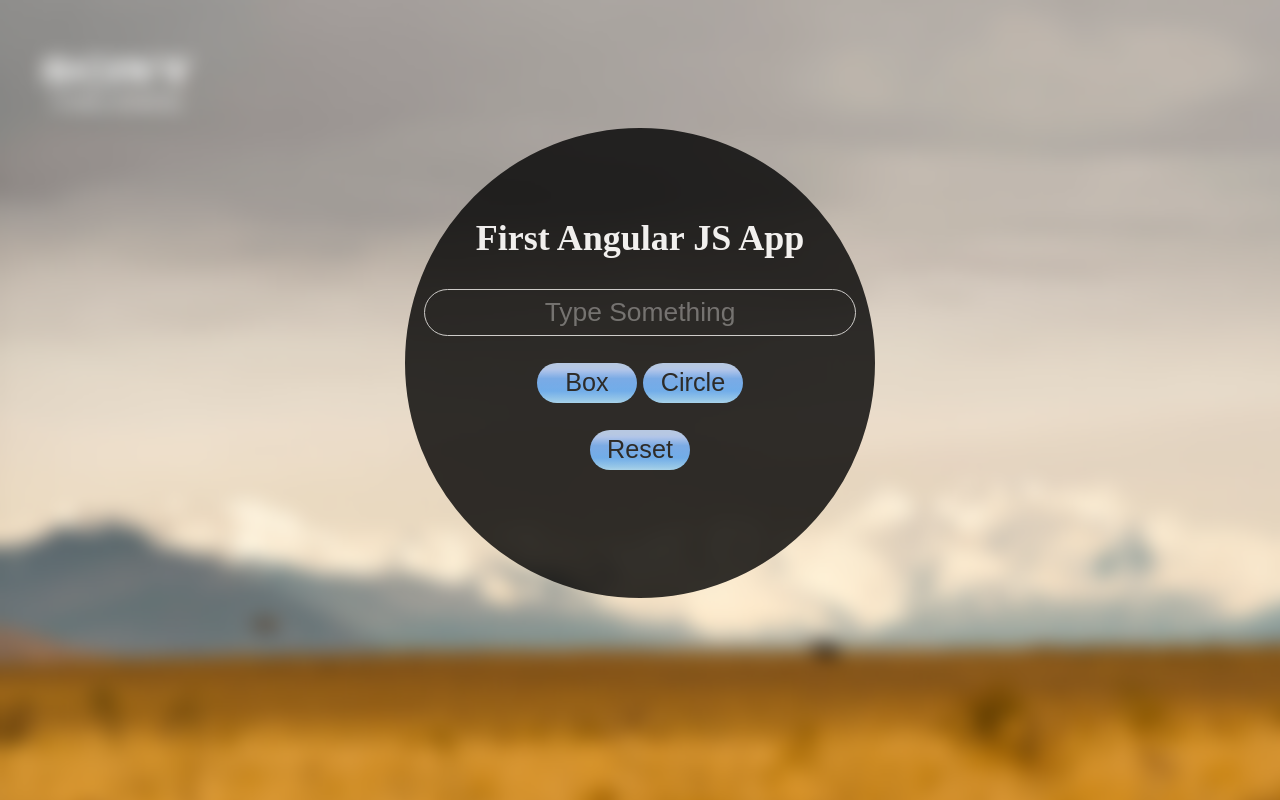
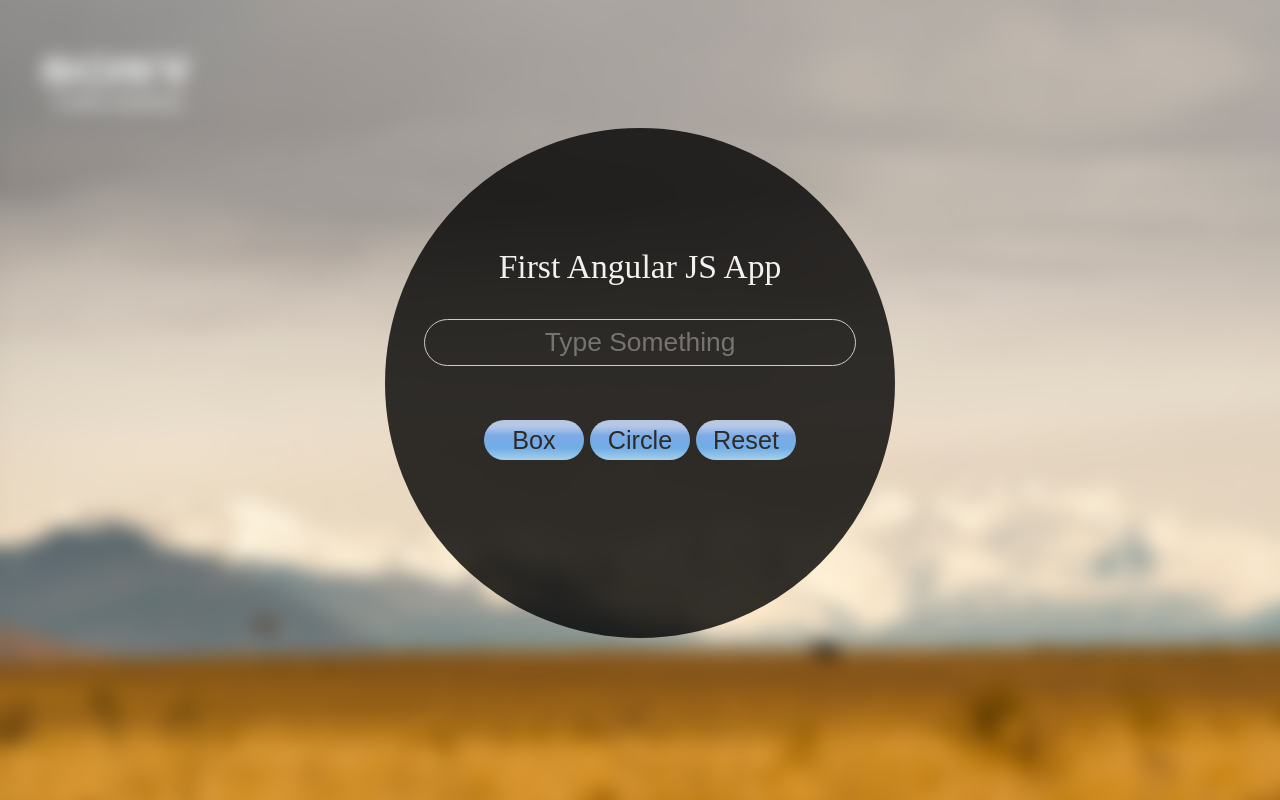
Before and after one commit to Kshaunish/webapp2, a plain HTML site: page index.html in a window 1280 px wide. Drawn offline with Linux system fonts and the light colour scheme.

Commit message:
2nd Commit on 31st Oct 2018

```diff
--- a/index.html
+++ b/index.html
@@ -61,8 +61,8 @@
 				top:120px;
 				border: solid 5px black;
 				margin: 0 auto;
-				width: 460px;
-				height: 460px;
+				width: 500px;
+				height: 500px;
 				background-color: black;
 				color: white;
 				opacity: 0.80;
@@ -95,14 +95,14 @@
 	<body>
 
 		<div ng-controller="NameExtractor" id="div1" class="box rotate" ng-class="{'box': boxClass, 'circle': !boxClass}">
-			<br><br>
-			<h2>First Angular JS App</h2>
+			<br><br><br>
+
+			<p style="font-size: 140%;">First Angular JS App</p>
 			<input type="text" ng-model="name" id="name" placeholder="Type Something" ng-keyup="displayNumeric()">
-			<br><br>
+			<br><br><br>
 			<!--<input type="checkbox" ng-model="boxClass" /><br>-->
 			<button  ng-click="clickme()" ng-model="boxClass" id="box_button" >Box</button>
 			<button  ng-click="unclickme()" ng-model="boxClass" id="circle_button">Circle</button>
-			<br><br>
 
 			<!--<div class="box rotate" ng-class="{'box': boxClass, 'circle': !boxClass} "></div>-->
 
```
